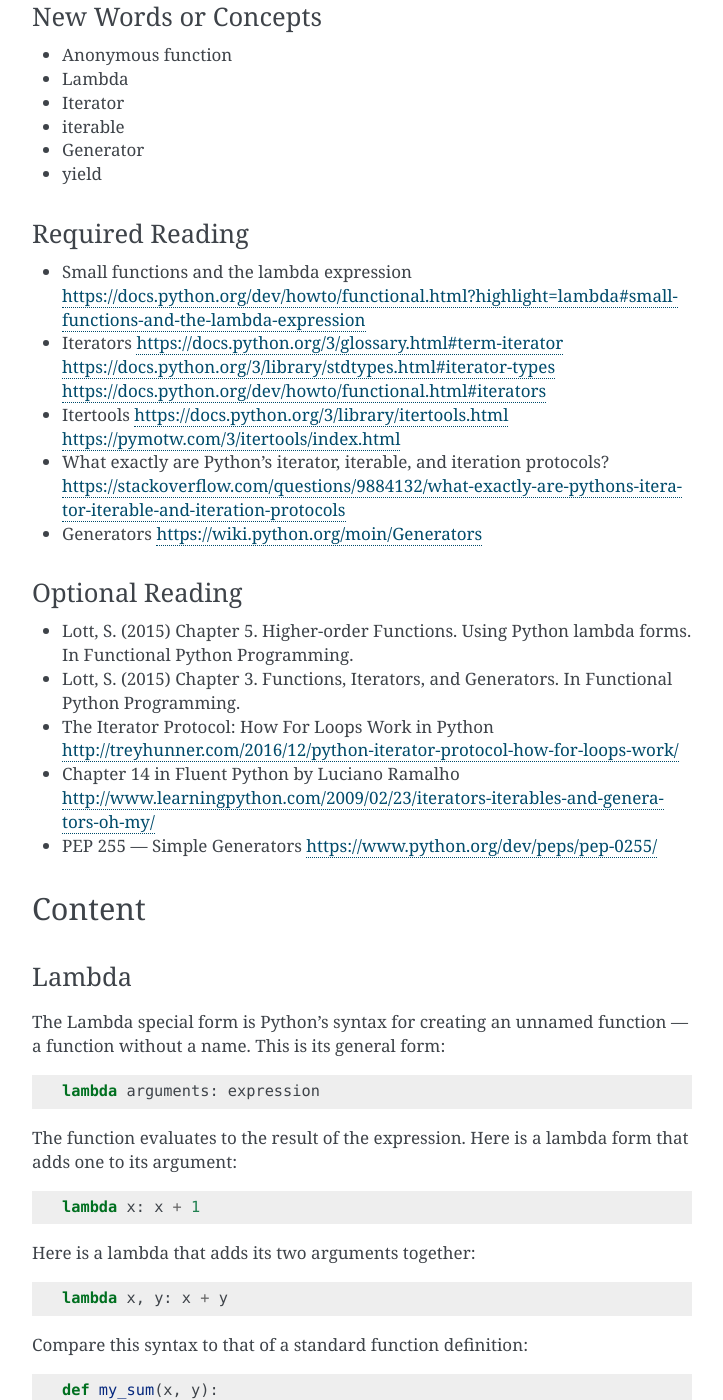
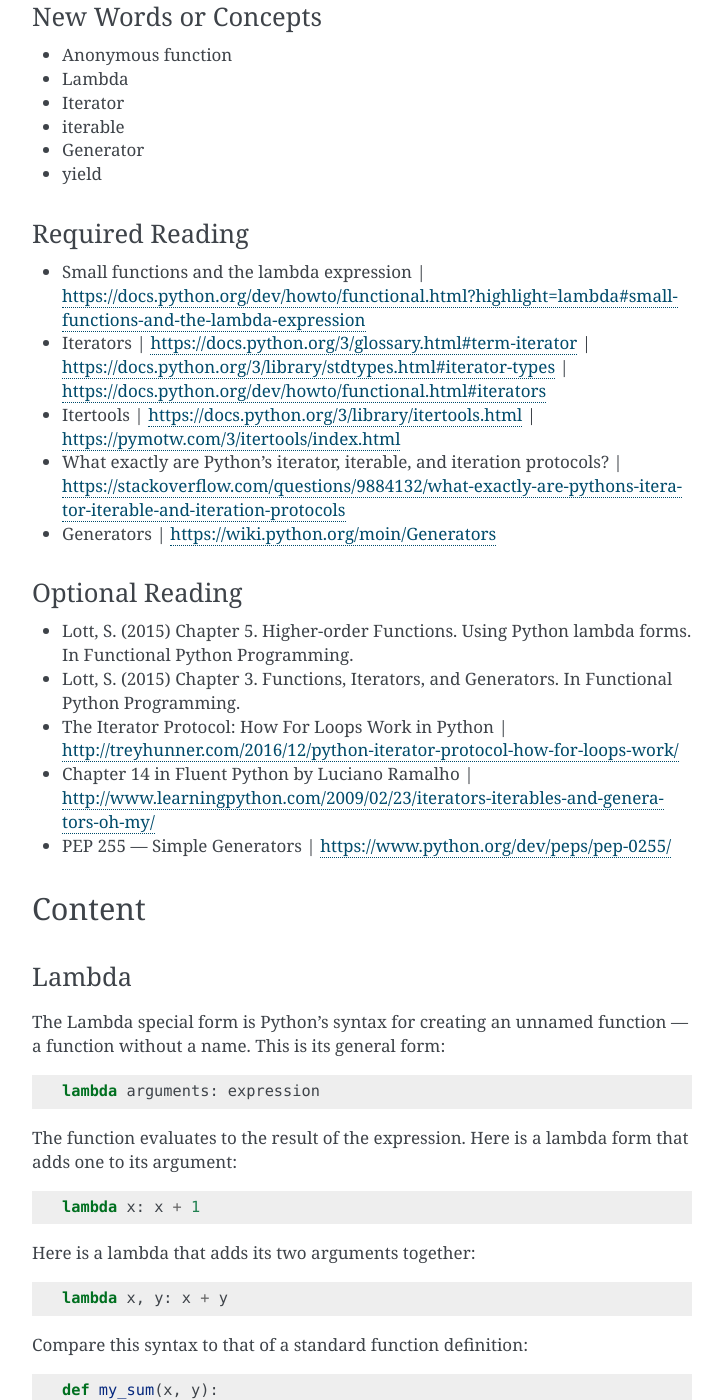
Before and after one commit to ak-foster/FP2, a Sphinx documentation site: the page built from source/index.rst, in a window 1280 px wide and 1400 px high, scrolled down 956 px. Shown: the whole window, without its empty margins (388-1111 px from the left). Built offline with Sphinx 7.4.7, drawn with Linux system fonts in a browser that asks for light colours.

Commit message:
pagination

```diff
--- a/source/index.rst
+++ b/source/index.rst
@@ -59,18 +59,18 @@ Required Reading
 ================
 
 * Small functions and the lambda expression
-  https://docs.python.org/dev/howto/functional.html?highlight=lambda#small-functions-and-the-lambda-expression
+  | https://docs.python.org/dev/howto/functional.html?highlight=lambda#small-functions-and-the-lambda-expression
 * Iterators
-  https://docs.python.org/3/glossary.html#term-iterator
-  https://docs.python.org/3/library/stdtypes.html#iterator-types
-  https://docs.python.org/dev/howto/functional.html#iterators
+  | https://docs.python.org/3/glossary.html#term-iterator
+  | https://docs.python.org/3/library/stdtypes.html#iterator-types
+  | https://docs.python.org/dev/howto/functional.html#iterators
 * Itertools
-  https://docs.python.org/3/library/itertools.html
-  https://pymotw.com/3/itertools/index.html
+  | https://docs.python.org/3/library/itertools.html
+  | https://pymotw.com/3/itertools/index.html
 * What exactly are Python's iterator, iterable, and iteration protocols?
-  https://stackoverflow.com/questions/9884132/what-exactly-are-pythons-iterator-iterable-and-iteration-protocols
+  | https://stackoverflow.com/questions/9884132/what-exactly-are-pythons-iterator-iterable-and-iteration-protocols
 * Generators
-  https://wiki.python.org/moin/Generators
+  | https://wiki.python.org/moin/Generators
 
 
 Optional Reading
@@ -79,11 +79,11 @@ Optional Reading
 * Lott, S. (2015) Chapter 5. Higher-order Functions. Using Python lambda forms. In Functional Python Programming.
 * Lott, S. (2015) Chapter 3. Functions, Iterators, and Generators. In Functional Python Programming.
 * The Iterator Protocol: How For Loops Work in Python
-  http://treyhunner.com/2016/12/python-iterator-protocol-how-for-loops-work/
+  | http://treyhunner.com/2016/12/python-iterator-protocol-how-for-loops-work/
 * Chapter 14 in Fluent Python by Luciano Ramalho
-  http://www.learningpython.com/2009/02/23/iterators-iterables-and-generators-oh-my/
+  | http://www.learningpython.com/2009/02/23/iterators-iterables-and-generators-oh-my/
 * PEP 255 --- Simple Generators
-  https://www.python.org/dev/peps/pep-0255/
+  | https://www.python.org/dev/peps/pep-0255/
 
 
 *******
```
